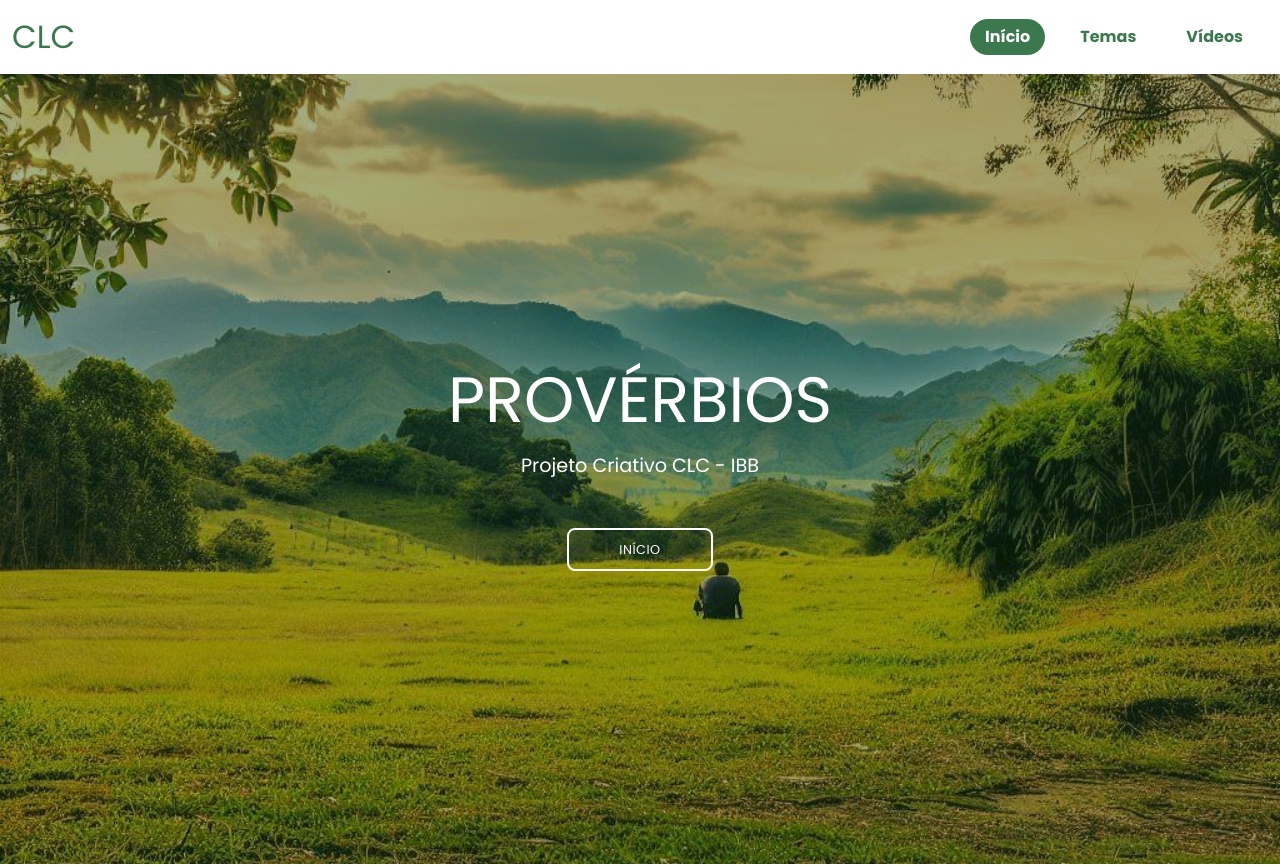
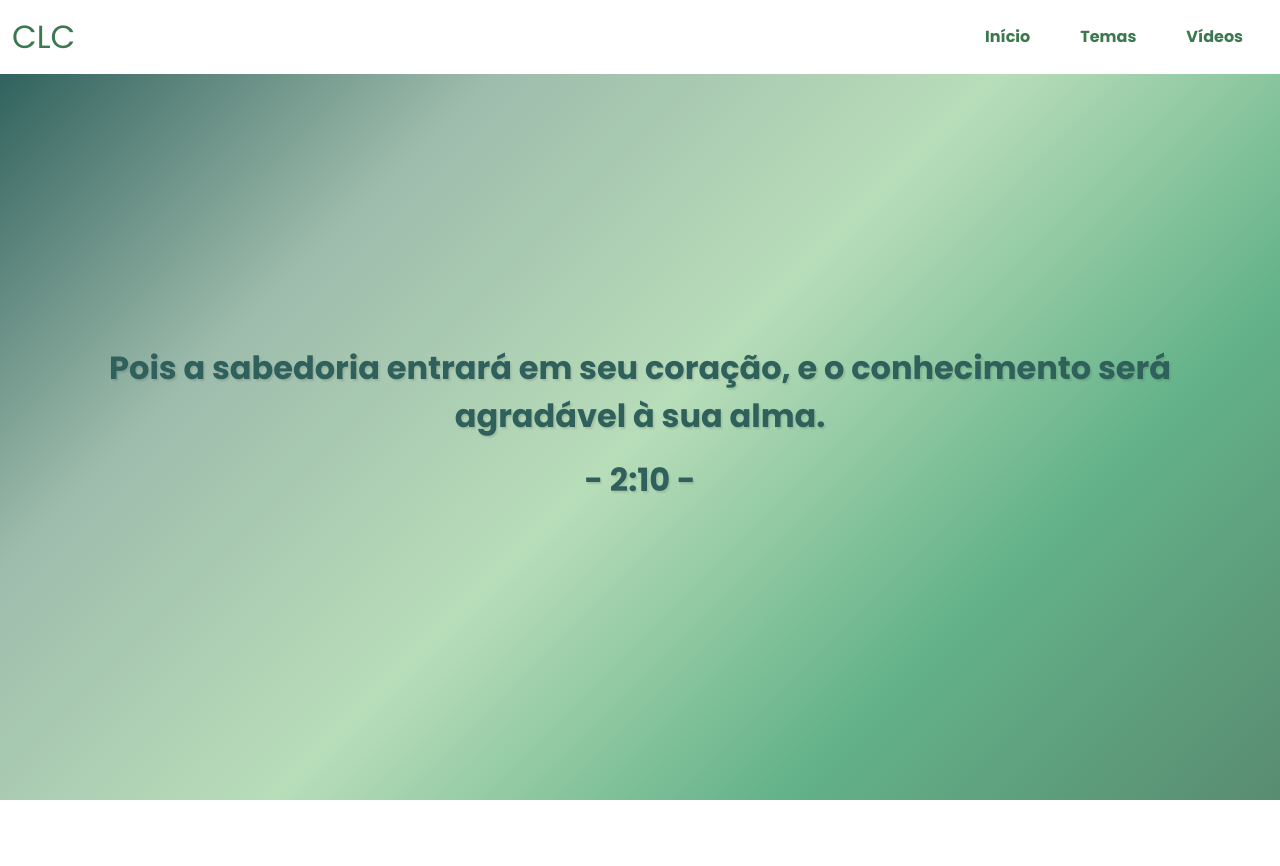
Before and after one commit to SuelanyBrito/Project-pv-frontend, an Angular app: page /verse in a window 1280 px wide. Before the commit this address led to /. Shown: the top 866 px of the page. After the commit the page ends 800 px from the top, so only its background shows below. Built offline with nearby package versions, Linux system fonts and the light colour scheme; a web font is replaced by a local one.

Commit message:
add page verseDay

```diff
--- a/src/app/app-routing.module.ts
+++ b/src/app/app-routing.module.ts
@@ -3,11 +3,13 @@ import { RouterModule, Routes } from '@angular/router';
 import { HomeComponent } from './pages/home/home.component';
 import { ThemesComponent } from './pages/themes/themes.component';
 import { VideosPageComponent } from './pages/videos-page/videos-page.component';
+import { VerseDayComponent } from './pages/verse-day/verse-day.component';
 
 const routes: Routes = [
   { path: '', component: HomeComponent },
   { path: 'themes', component: ThemesComponent },
   { path: 'videos', component: VideosPageComponent },
+  { path: 'verse', component: VerseDayComponent },
   { path: '**', redirectTo: '', pathMatch: 'full'}
 ];
 
--- a/src/app/app.module.ts
+++ b/src/app/app.module.ts
@@ -1,7 +1,6 @@
 import { NgModule } from '@angular/core';
 import { BrowserModule } from '@angular/platform-browser';
 import { HttpClientModule } from '@angular/common/http';
-
 
 import { AppRoutingModule } from './app-routing.module';
 import { AppComponent } from './app.component';
@@ -10,6 +9,7 @@ import { HomeComponent } from './pages/home/home.component';
 import { ThemesComponent } from './pages/themes/themes.component';
 import { ModalContentComponent } from './components/modal-content/modal-content.component';
 import { VideosPageComponent } from './pages/videos-page/videos-page.component';
+import { VerseDayComponent } from './pages/verse-day/verse-day.component';
 
 @NgModule({
   declarations: [
@@ -18,7 +18,8 @@ import { VideosPageComponent } from './pages/videos-page/videos-page.component';
     HomeComponent,
     ThemesComponent,
     ModalContentComponent,
-    VideosPageComponent
+    VideosPageComponent,
+    VerseDayComponent
   ],
   imports: [
     BrowserModule,
--- /dev/null
+++ b/src/app/pages/verse-day/verse-day.component.html
@@ -0,0 +1,15 @@
+<div class="verse-container">
+    <div class="bg-container">
+      <div class="d-flex justify-content-center align-items-center h-100">
+        <div class="content">
+            <div class="verseDay">
+                <p>{{ versiculoDoDia }}</p>
+            </div>
+            <div class="ref">
+               <p>{{ referencia }}</p>
+            </div>
+        </div>
+      </div>
+
+    </div>
+</div>
--- /dev/null
+++ b/src/app/pages/verse-day/verse-day.component.scss
@@ -0,0 +1,40 @@
+.verse-container {
+    display: flex;
+    justify-content: center;
+    align-items: center;
+    height: calc(100vh - 64px);
+}
+
+  .bg-container {
+    background-image: linear-gradient(135deg, #2f605c, #9ebcac, #b8ddb9, #63b289, #598c71);
+    height: 100%;
+    width: 100%;
+    background-size: cover;
+    background-position: center;
+  }
+
+  .content {
+    text-align: center;
+    padding: 3em;
+    font-family: 'Poppins', sans-serif;
+    font-weight: 600;
+    text-shadow: .1rem .1rem .1rem rgba(0,0,0,.1);
+  }
+
+  .verseDay{
+    margin-bottom: 1rem;
+  }
+
+  p {
+    font-size: 2rem;
+    color: #2f605c ;
+  }
+
+  @media (max-width: 500px) {
+    .content {
+        padding: 5em;
+    }
+    p{
+      font-size: 1.5em;
+    }
+  }
--- /dev/null
+++ b/src/app/pages/verse-day/verse-day.component.ts
@@ -0,0 +1,55 @@
+import { Component } from '@angular/core';
+import { HttpClient } from '@angular/common/http';
+
+interface Proverbio {
+  capitulo: string;
+  versiculos: { versiculo: number; texto: string }[];
+}
+
+@Component({
+  selector: 'app-verse-day',
+  templateUrl: './verse-day.component.html',
+  styleUrls: ['./verse-day.component.scss']
+})
+
+export class VerseDayComponent {
+
+  versiculoDoDia: string = '';
+  referencia: string = '';
+  proverbios: Proverbio[] = [];
+
+  constructor(private http: HttpClient) { }
+
+  ngOnInit(): void {
+    const savedDate = localStorage.getItem('savedDate') || '';
+    const currentDate = new Date().toDateString();
+
+    if (savedDate === currentDate) {
+      this.versiculoDoDia = localStorage.getItem('versiculoDoDia') || '';
+      this.referencia = localStorage.getItem('referencia') || '';
+    } else {
+      this.http.get<any[]>('/assets/book/proverbios.json').subscribe(data => {
+        this.proverbios = data;
+        this.selecionarVersiculoDoDia();
+      });
+    }
+  }
+
+  selecionarVersiculoDoDia(): void {
+    const data = new Date();
+    const dia = data.getDate();
+    const indice = dia % this.proverbios.length;
+    const capitulo = this.proverbios[indice];
+
+    const versiculosDoCapitulo = capitulo.versiculos;
+    const indiceVersiculo = Math.floor(Math.random() * versiculosDoCapitulo.length);
+    const versiculoSelecionado = versiculosDoCapitulo[indiceVersiculo];
+
+    this.versiculoDoDia = `${versiculoSelecionado.texto}`;
+    this.referencia = `- ${capitulo.capitulo}:${versiculoSelecionado.versiculo} -`;
+
+    localStorage.setItem('versiculoDoDia', this.versiculoDoDia);
+    localStorage.setItem('referencia', this.referencia);
+    localStorage.setItem('savedDate', data.toDateString());
+  }
+}
```
Also changed, not shown: 1 other file (tests, documents, lock files or other folders).
